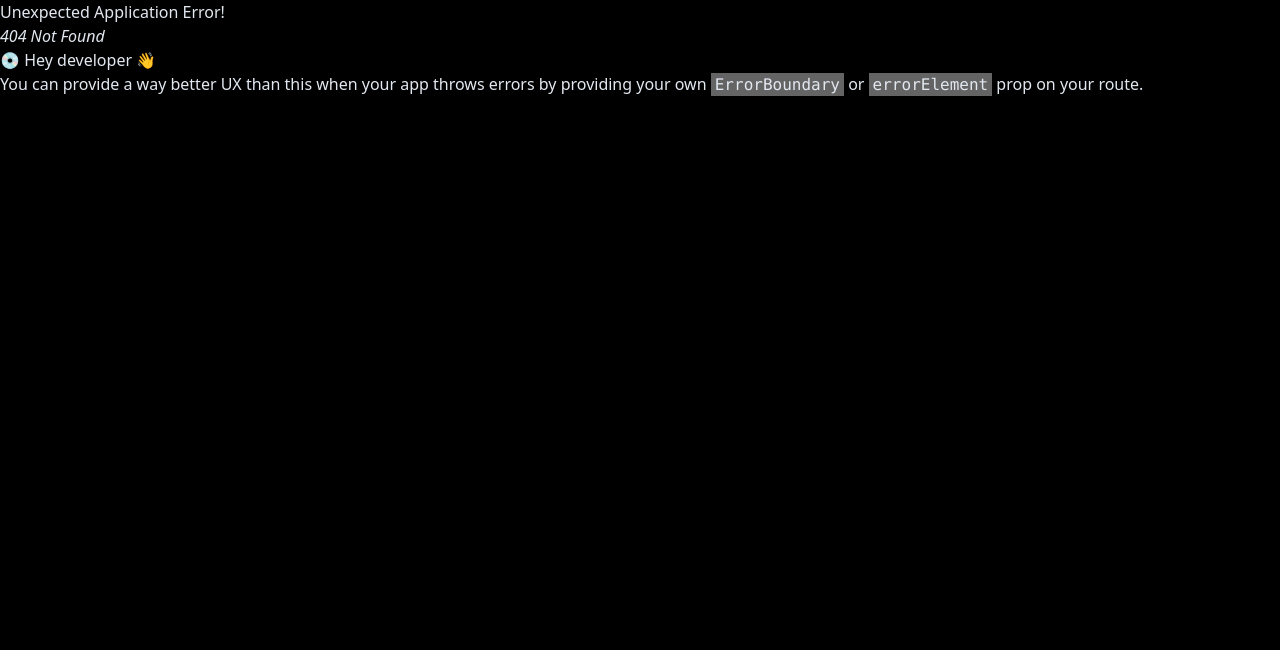
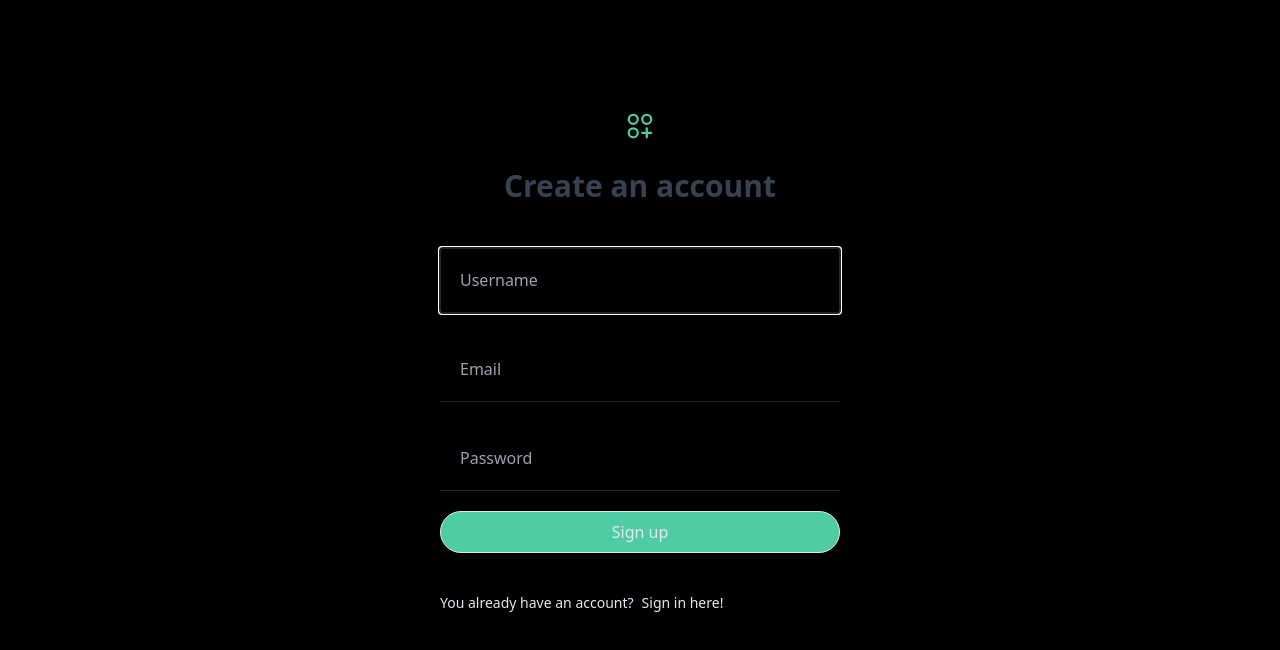
Before and after one commit to hadifayazi/myCircle, a React (Vite) app in the folder client/: page /signup in a window 1280 px wide. Before the commit this address had no page. Shown: the top 650 px of the page. Built offline with nearby package versions, Linux system fonts and the light colour scheme; the HTML template or start-up script is replaced by a standard one.

Commit message:
creating signup page and api call

```diff
--- a/client/src/app/api/authApi.js
+++ b/client/src/app/api/authApi.js
@@ -51,7 +51,14 @@ export const authApi = createApi({
         }
       },
     }),
+    signup: builder.mutation({
+      query: (userData) => ({
+        url: "signup",
+        method: "POST",
+        body: userData,
+      }),
+    }),
   }),
 });
 
-export const { useLoginMutation } = authApi;
+export const { useLoginMutation, useSignupMutation } = authApi;
--- /dev/null
+++ b/client/src/features/auth/Signup.jsx
@@ -0,0 +1,122 @@
+import { Link } from "react-router-dom";
+import { Form, Formik, Field, ErrorMessage } from "formik";
+import { PiCirclesThreePlus } from "react-icons/pi";
+import Spiner from "../../components/Spiner";
+import { useSelector } from "react-redux";
+import { loginErrorSelector } from "./authSlice";
+import { useEffect, useRef } from "react";
+import { useSignupMutation } from "../../app/api/authApi";
+
+const Signup = () => {
+  const usernameRef = useRef(null);
+  //   const navigate = useNavigate();
+  const errMsg = useSelector(loginErrorSelector);
+  const [signup, { isLoading }] = useSignupMutation();
+
+  useEffect(() => {
+    if (usernameRef.current) {
+      usernameRef.current.focus();
+    }
+  }, [usernameRef]);
+
+  if (isLoading) return <Spiner />;
+
+  const handleSubmit = async (values) => {
+    await signup(values);
+  };
+
+  return (
+    <div className="flex min-h-full items-center justify-center py-12 px-4 sm:px-6 lg:px-8">
+      <div className="m-5 p-10 bg-grey-3">
+        <div className="w-[300px] max-w-md space-y-8 md:w-[400px] lg:w-[400px]">
+          <div>
+            <PiCirclesThreePlus className="mx-auto text-center text-4xl text-cust-btn" />
+            <h2 className="mt-6 text-center text-3xl font-extrabold text-gray-700">
+              Create an account
+            </h2>
+            {errMsg &&
+              errMsg.message !== undefined &&
+              errMsg.message !== "" && (
+                <div className="text-red-500 text-center">{errMsg.message}</div>
+              )}
+          </div>
+
+          <Formik
+            initialValues={{ email: "", password: "" }}
+            validate={(values) => {
+              const errors = {};
+              if (!values.email) {
+                errors.email = "Required";
+              } else if (
+                !/^[A-Z0-9._%+-]+@[A-Z0-9.-]+\.[A-Z]{2,}$/i.test(values.email)
+              ) {
+                errors.email = "Invalid email address";
+              }
+              return errors;
+            }}
+            onSubmit={(values) => handleSubmit(values)}
+          >
+            {({ isSubmitting }) => (
+              <Form>
+                <Field
+                  className="border-b-[1px] border-neutral-800 w-full p-5 cursor-pointer my-3 bg-transparent outline-neutral-800  "
+                  name="username"
+                  type="text"
+                  placeholder="Username"
+                  innerRef={usernameRef}
+                />
+                <ErrorMessage
+                  name="username"
+                  component="div"
+                  className="text-red-500"
+                />
+                <Field
+                  className="border-b-[1px] border-neutral-800 w-full p-5 cursor-pointer my-3 bg-transparent outline-neutral-800    "
+                  name="email"
+                  type="email"
+                  placeholder="Email"
+                />
+                <ErrorMessage
+                  name="email"
+                  component="div"
+                  className="text-red-500"
+                />
+                <Field
+                  className="border-b-[1px] border-neutral-800 w-full p-5 cursor-pointer my-3 bg-transparent outline-neutral-800    "
+                  name="password"
+                  type="password"
+                  placeholder="Password"
+                  autoComplete="off"
+                />
+                <ErrorMessage
+                  name="password"
+                  component="div"
+                  className="text-red-500"
+                />
+                <button
+                  className="bg-cust-btn my-2 w-full hover:bg-cust-btn-hover p-2 px-5 border rounded-full "
+                  type="submit"
+                  disabled={isSubmitting}
+                >
+                  Sign up
+                </button>
+              </Form>
+            )}
+          </Formik>
+          <div className="flex items-center justify-between ">
+            <div className="text-sm ">
+              You already have an account?
+              <Link to="/signup">
+                <span className="hover:text-sky-500 ml-2 transition-colors ">
+                  Sign in here!
+                </span>
+              </Link>
+            </div>
+          </div>
+        </div>
+      </div>
+    </div>
+  );
+};
+
+export default Signup;
--- /dev/null
+++ b/client/src/pages/Home.jsx
@@ -0,0 +1,5 @@
+const Home = () => {
+  return <div>Home</div>;
+};
+
+export default Home;
```
Also changed, not shown: client/src/App.jsx (+10 -0 lines).
